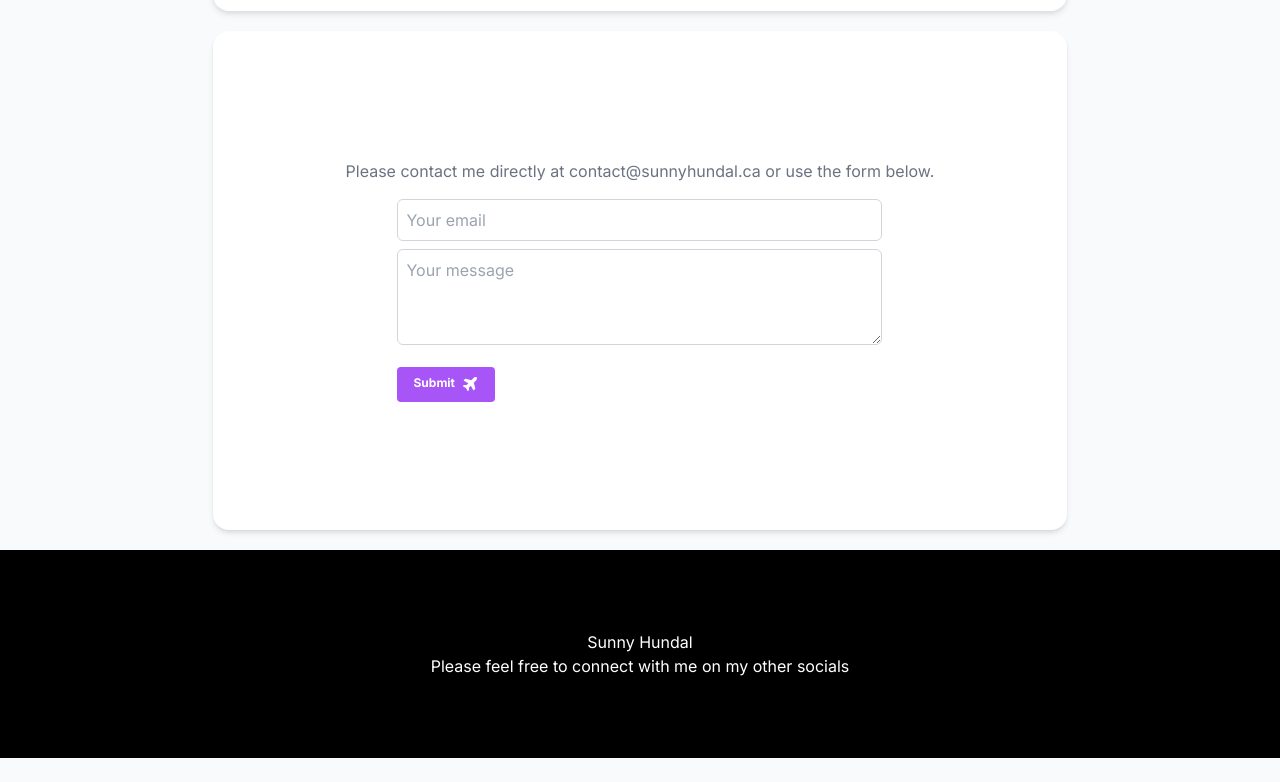
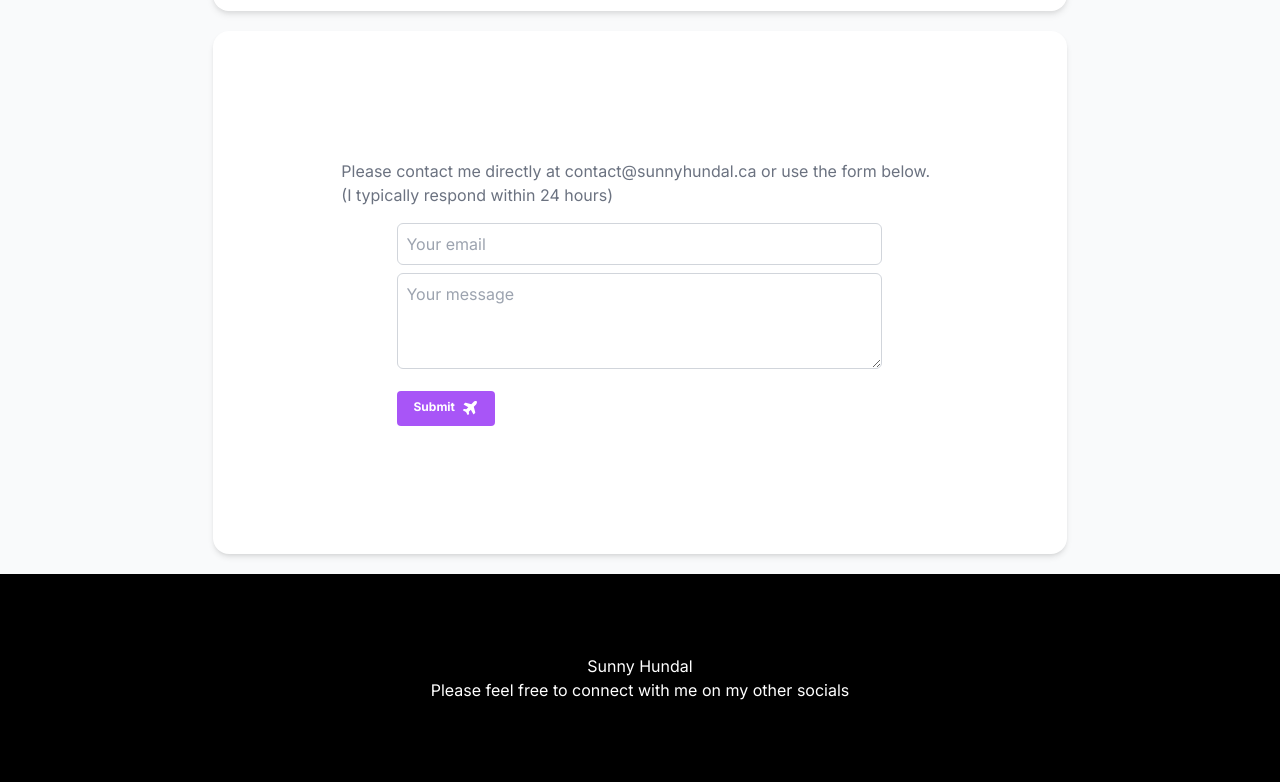
Before and after one commit to Sunnyhundal/Portfolio, a Next.js app in the folder portfolio/: page / in a window 1280 px wide. Shown: the part 5143-5925 px from the top of the page. Before the commit the page ends 5901 px from the top, so only its background shows below. Built offline with nearby package versions, Linux system fonts and the light colour scheme.

Commit message:
Update contact.tsx to include response time in message

```diff
--- a/portfolio/components/contact.tsx
+++ b/portfolio/components/contact.tsx
@@ -17,7 +17,7 @@ export default function Contact() {
     >
       <p className="text-md text-gray-500">
         Please contact me directly at contact@sunnyhundal.ca or use the form
-        below.
+        below. (I typically respond within 24 hours)
       </p>
 
       <form
```
